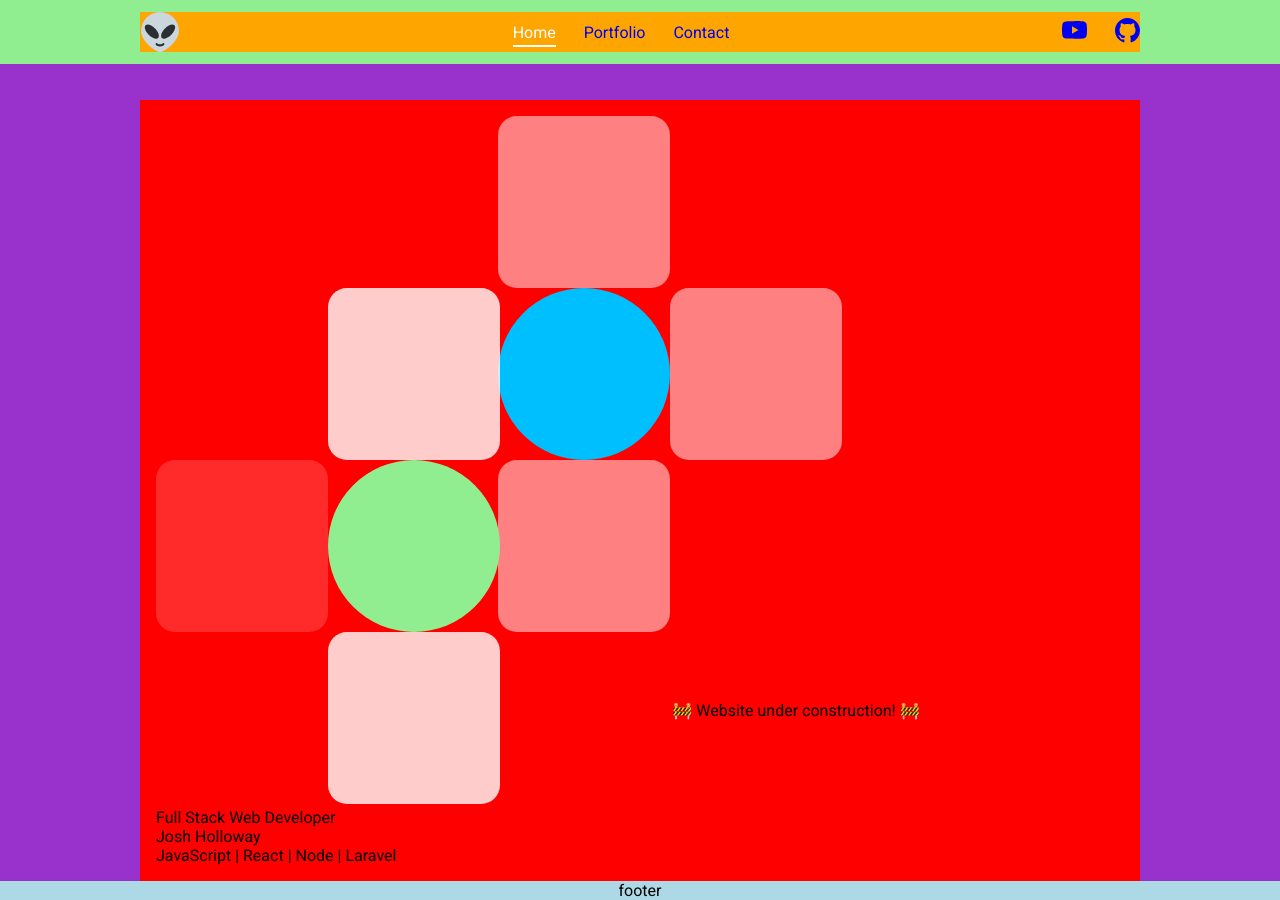
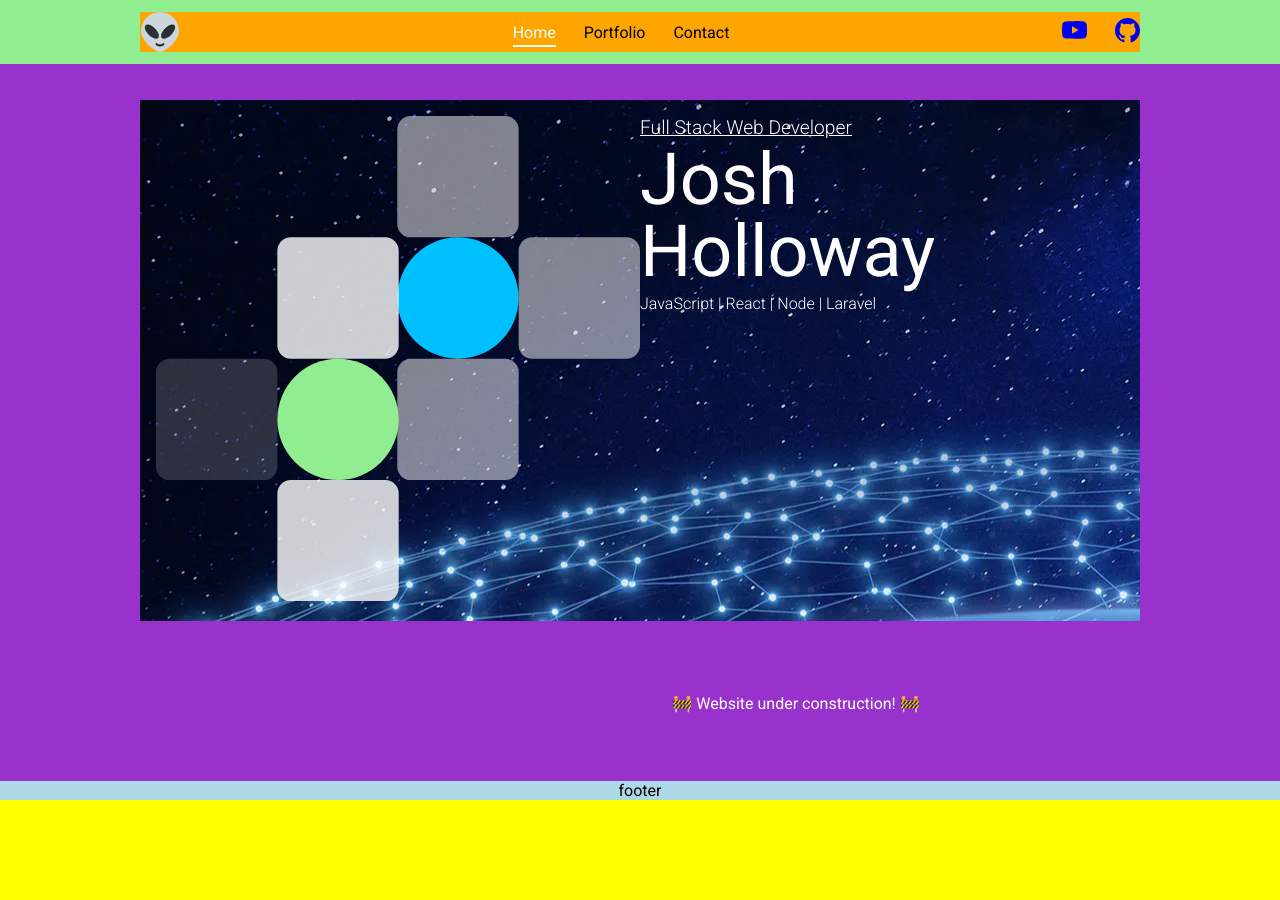
Before and after one commit to joshdotjs/portfolio, a Next.js app: page / in a window 1280 px wide. Shown: the top 900 px of the page. After the commit the page ends 800 px from the top, so only its background shows below. Built offline with nearby package versions, Linux system fonts and the light colour scheme.

Commit message:
page transitions

```diff
--- a/comps/_layout/_layout.js
+++ b/comps/_layout/_layout.js
@@ -1,3 +1,9 @@
+import { useEffect, useContext } from 'react';
+import { useRouter } from 'next/router';
+import { gsap } from 'gsap';
+
+import PageContext from 'context/page-context';
+
 import Header from './header';
 import Footer from './footer';
 
@@ -7,11 +13,36 @@ export default function Layout({ id, children }) {
 
   // --------------------------------------------
 
+  const router = useRouter();
+  const { page_ref } = useContext(PageContext);
+
+  useEffect(() => {
+
+    const page = page_ref.current;
+    gsap.fromTo(page, {
+        x: '-100px',
+        opacity: 0,
+      },
+      {
+        x: '0px',
+        opacity: 1,
+    });
+
+  }, [router.events]);
+
+  // --------------------------------------------
+
   return (
     <>
       <Header />
 
-      <main id={id} className="page">{children}</main>
+      <main
+        id={id}
+        className="page"
+        ref={page_ref}
+      >
+        {children}
+      </main>
 
       <Footer />
     </>
--- a/comps/_layout/header.js
+++ b/comps/_layout/header.js
@@ -1,6 +1,9 @@
-import { useState, Fragment  } from 'react';
+import { useState, useContext, Fragment  } from 'react';
 import { useRouter } from 'next/router';
 import Link from 'next/link';
+import { gsap } from 'gsap';
+
+import PageContext from 'context/page-context';
 
 import Head from 'next/head';
 import NavDrawer, { openDrawer } from './drawer-nav';
@@ -9,15 +12,45 @@ import routes from 'data/routes';
 
 // ==============================================
 
-const Navlink = ({idx, active, onClick, href, children}) => {
+const Navlink = ({idx, active, onClick=()=>{}, href, children}) => {
+
+  // --------------------------------------------
+
+  const router = useRouter();
+  const { page_ref } = useContext(PageContext);
+
+  // --------------------------------------------
+
+  const handler = () => {
+
+    const page = page_ref.current;
+
+    gsap.to(page, {
+      x: '500px',
+      opacity: 0,
+      onComplete: () => {
+        onClick();
+        router.push(href);
+      },
+    })
+  };
+
+  // --------------------------------------------
+
   return (
-    <Link
+    // <Link
+    //   className={`navlink ${idx === active ? 'active' : ''}`}
+    //   href={href}
+    //   onClick={handler}
+    // >
+    <a
       className={`navlink ${idx === active ? 'active' : ''}`}
-      href={href}
-      onClick={onClick}
+      // href={href}
+      onClick={handler}
     >
       { children }
-    </Link>
+    </a>
+    // </Link>
   );
 };
 
--- a/comps/_pages/_home/1_hero.js
+++ b/comps/_pages/_home/1_hero.js
@@ -3,20 +3,20 @@ export default function Hero() {
     <section id="hero" className="hero-gutters">
     <div id="construction">🚧 Website under construction! 🚧</div>
 
-    <div class="left">
+    <div className="left">
 
-      <div class="left-container">
+      <div className="left-container">
 
-        <svg xmlns="http://www.w3.org/2000/svg" class="hero-design shadow" width="686" height="688" viewBox="0 0 686 688">
+        <svg xmlns="http://www.w3.org/2000/svg" className="hero-design shadow" width="686" height="688" viewBox="0 0 686 688">
           <g id="blockdesign" transform="translate(-935 -289)">
-            <rect id="top-square"class="square-anim" data-name="Rectangle 2" width="172" height="172" rx="19" transform="translate(1277 289)" fill="rgba(255, 255, 255, 0.5)"/>
-            <rect id="top-circle" class="square-anim" data-name="Rectangle 10" width="172" height="172" rx="86" transform="translate(1277 461)" fill="deepskyblue"/>
-            <rect class="square-anim" data-name="Rectangle 8" width="172" height="172" rx="19" transform="translate(1449 461)" fill="rgba(255, 255, 255, 0.5)"/>
-            <rect id="row-3-right-square" class="square-anim" data-name="Rectangle 5" width="172" height="172" rx="19" transform="translate(1277 633)" fill="rgba(255, 255, 255, 0.5)" />
-            <rect id="row-2-left-square" class="square-anim" data-name="Rectangle 3" width="172" height="172" rx="19" transform="translate(1107 461)" fill="rgba(255, 255, 255, 0.8)" />
-            <rect id="lower-circle" class="square-anim" data-name="Rectangle 9" width="172" height="172" rx="86" transform="translate(1107 633)" fill="lightgreen"/>
-            <rect id="row-3-left-square" class="square-anim" data-name="Rectangle 7" width="172" height="172" rx="19" transform="translate(935 633)" fill="#fff" opacity="0.17"/>
-            <rect id="row-4-square" class="square-anim" data-name="Rectangle 4" width="172" height="172" rx="19" transform="translate(1107 805)" fill="rgba(255, 255, 255, 0.8)" />
+            <rect id="top-square"className="square-anim" data-name="Rectangle 2" width="172" height="172" rx="19" transform="translate(1277 289)" fill="rgba(255, 255, 255, 0.5)"/>
+            <rect id="top-circle" className="square-anim" data-name="Rectangle 10" width="172" height="172" rx="86" transform="translate(1277 461)" fill="deepskyblue"/>
+            <rect className="square-anim" data-name="Rectangle 8" width="172" height="172" rx="19" transform="translate(1449 461)" fill="rgba(255, 255, 255, 0.5)"/>
+            <rect id="row-3-right-square" className="square-anim" data-name="Rectangle 5" width="172" height="172" rx="19" transform="translate(1277 633)" fill="rgba(255, 255, 255, 0.5)" />
+            <rect id="row-2-left-square" className="square-anim" data-name="Rectangle 3" width="172" height="172" rx="19" transform="translate(1107 461)" fill="rgba(255, 255, 255, 0.8)" />
+            <rect id="lower-circle" className="square-anim" data-name="Rectangle 9" width="172" height="172" rx="86" transform="translate(1107 633)" fill="lightgreen"/>
+            <rect id="row-3-left-square" className="square-anim" data-name="Rectangle 7" width="172" height="172" rx="19" transform="translate(935 633)" fill="#fff" opacity="0.17"/>
+            <rect id="row-4-square" className="square-anim" data-name="Rectangle 4" width="172" height="172" rx="19" transform="translate(1107 805)" fill="rgba(255, 255, 255, 0.8)" />
           </g>
         </svg>
       </div>
@@ -29,7 +29,8 @@ export default function Hero() {
         Full Stack Web Developer
       </div>
       <div className="title stagger1">
-        Josh Holloway
+        <p>Josh</p>
+        <p>Holloway</p>
       </div>
       <div className="sub-title stagger1">
         JavaScript | React | Node | Laravel
--- /dev/null
+++ b/comps/_pages/_home/1_hero.scss
@@ -0,0 +1,53 @@
+section#hero {
+  * { margin: 0; }
+  padding: $pad;
+  color: white;
+  background-image: url('/img/AdobeStock_504342231_1920x1280.webp');
+  display: grid;
+  grid-template-columns: 1fr 1fr;
+
+
+  .left {
+    svg {
+      width: 100%;
+      height: 100%;
+    }
+  }
+
+  .right {
+    display: flex;
+    flex-direction: column;
+
+    .suer-title,
+    .title,
+    .sub-title {
+      line-height: 1;
+      margin: 0;
+    }
+
+    .super-title {
+      text-decoration: underline;
+      font-size: 1.2rem;
+      font-weight: 300;
+      margin-bottom: 0.3rem;
+    }
+
+    .title {
+      font-size: 4.5rem;
+      font-weight: 400;
+      margin-bottom: 0.5rem;
+    }
+
+    .sub-title {
+      font-size: 1rem;
+      font-weight: 300;
+    }
+  }
+
+  #construction {
+    width: 100vw;
+    position: absolute;
+    bottom: 10%;
+    text-align: center;
+  }
+}
--- a/comps/_pages/_home/_home-page.scss
+++ b/comps/_pages/_home/_home-page.scss
@@ -4,28 +4,5 @@
 // ==============================================
 
 main#home.page {
-
-  #hero {
-    padding: $pad;
-    background: red;
-
-    // background-image: url('/img/AdobeStock_504342231_1920x1280.webp');
-
-
-
-    .left {
-
-    }
-
-    .right {
-
-    }
-
-    #construction {
-      width: 100vw;
-      position: absolute;
-      bottom: 10%;
-      text-align: center;
-    }
-  }
+  @import './1_hero.scss';
 }
--- /dev/null
+++ b/context/page-context.js
@@ -0,0 +1,38 @@
+import { useRef, createContext } from "react";
+
+// ==============================================
+
+const PageContext = createContext({
+  page_ref: null,
+});
+
+// ==============================================
+
+const PageContextProvider = ({ children }) => {
+
+  // --------------------------------------------
+
+  const page_ref = useRef(null);
+
+  // --------------------------------------------
+
+
+  const context = {
+    page_ref,
+  };
+
+  // --------------------------------------------
+
+  return (
+    <PageContext.Provider value={context}>
+      { children }
+    </PageContext.Provider>
+  );
+
+  // --------------------------------------------
+};
+
+// ==============================================
+
+export default PageContext;
+export { PageContextProvider };
--- a/jsconfig.json
+++ b/jsconfig.json
@@ -2,7 +2,7 @@
   "compilerOptions": {
     "baseUrl": ".",
     "paths": {
-      // "context/*": ["context/*"],
+      "context/*": ["context/*"],
       "util/*": ["util/*"],
       "pages/*": ["pages/*"],
       "comps/*": ["comps/*"],
--- a/pages/_app.js
+++ b/pages/_app.js
@@ -1,3 +1,5 @@
+import { PageContextProvider} from 'context/page-context';
+
 // Layout:
 import 'css/main.scss';
 import 'comps/_layout/header.scss';
@@ -12,7 +14,9 @@ import 'pages/videos/ecommerce/2023.scss';
 
 export default function App({ Component, pageProps }) {
   return (
-    <Component {...pageProps} />
+    <PageContextProvider>
+      <Component {...pageProps} />
+    </PageContextProvider>
   );
 }
 
```
